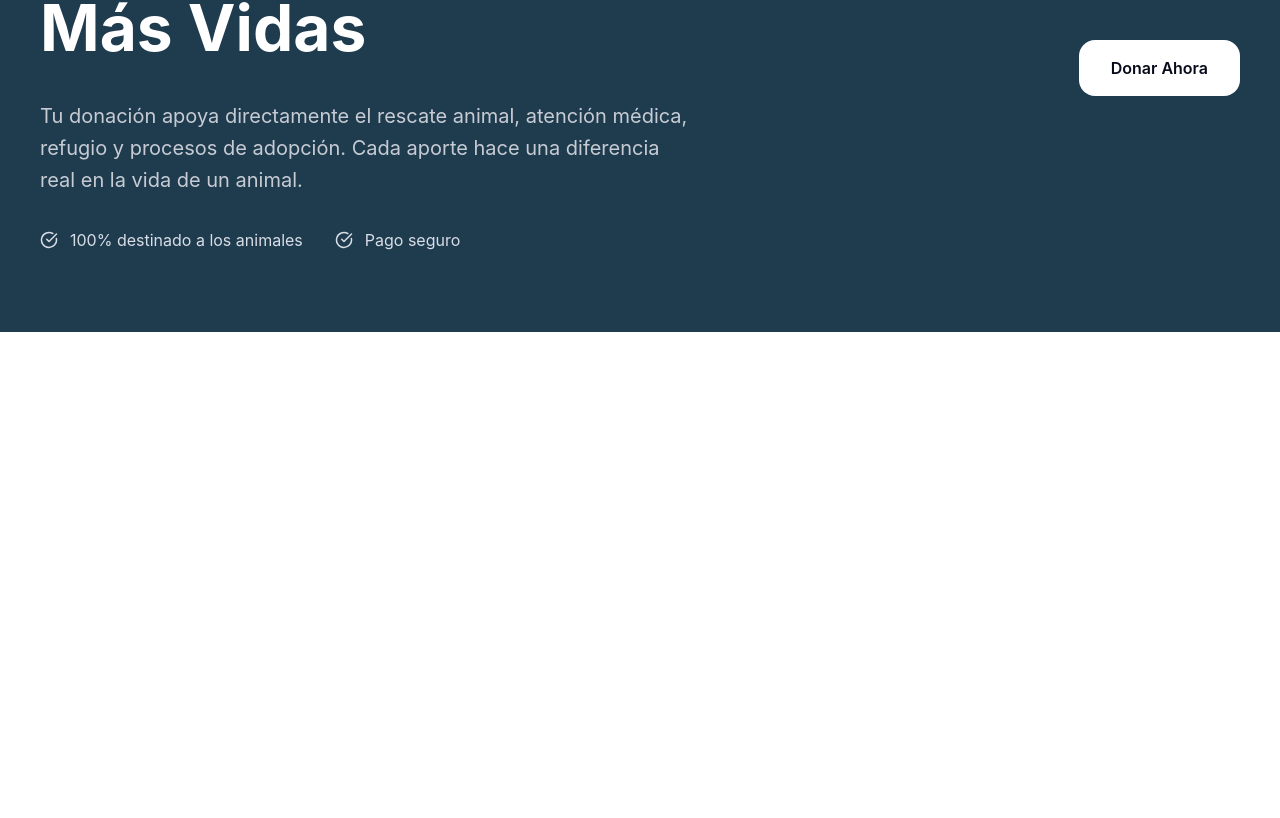
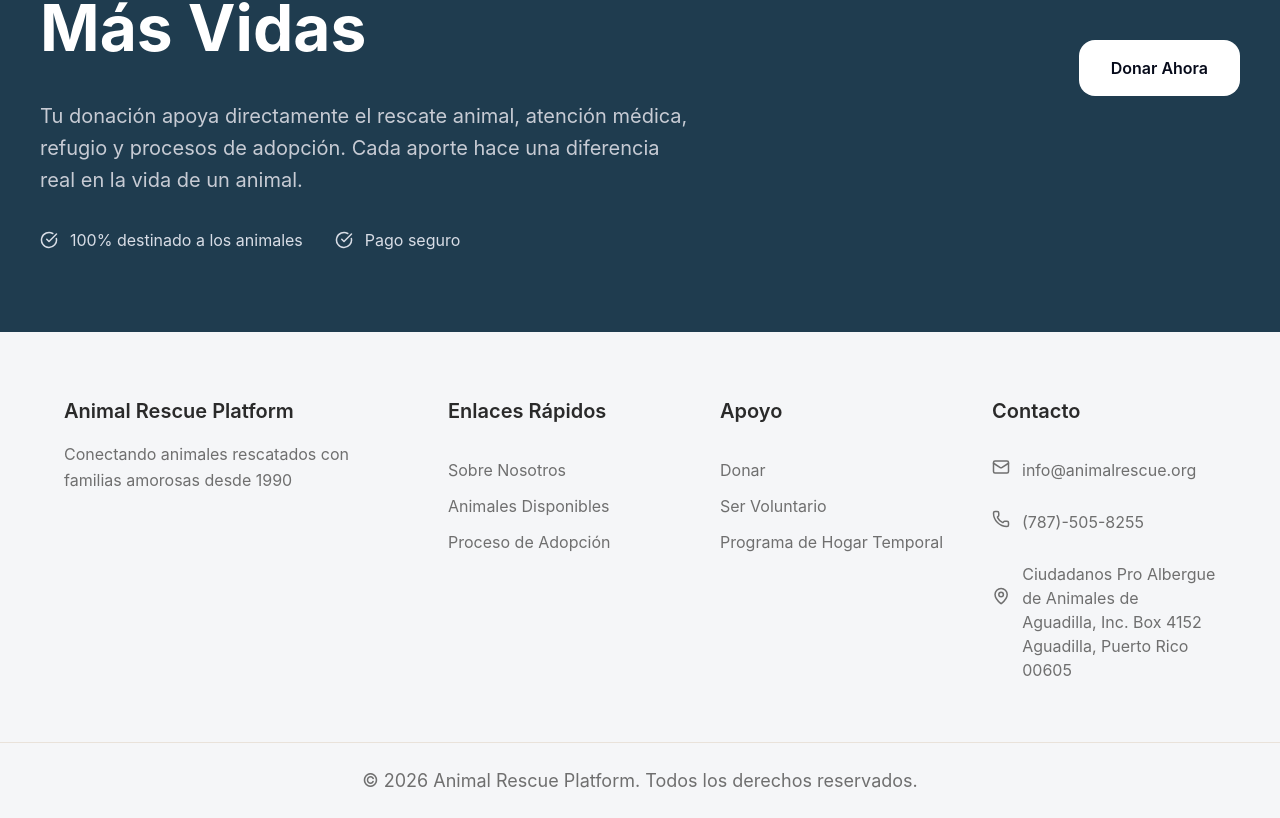
Before and after one commit to Lennon0926/capstone-animal-rescue-platform, a Next.js app in the folder apps/web/: page / in a window 1280 px wide. Shown: the part 3157-3975 px from the top of the page. Before the commit the page ends 3489 px from the top, so only its background shows below. Built offline with nearby package versions, Linux system fonts and the light colour scheme.

Commit message:
Add Footer component and styles; update How It Works section for adoption process ID

```diff
--- /dev/null
+++ b/apps/web/components/LandingPage/Footer/footerSection.module.css
@@ -0,0 +1,96 @@
+.footer {
+  background-color: #f5f6f8;
+  padding-top: var(--space-16);
+}
+
+.inner {
+  max-width: var(--container-max-width);
+  margin: 0 auto;
+  padding: 0 var(--space-6);
+
+  display: grid;
+  grid-template-columns: 1.5fr 1fr 1fr 1fr;
+  gap: var(--space-12);
+}
+
+.brand {
+  max-width: 350px;
+}
+
+.logo {
+  display: flex;
+  align-items: center;
+  gap: var(--space-3);
+  font-weight: var(--font-weight-semibold);
+  font-size: var(--text-lg);
+  margin-bottom: var(--space-4);
+}
+
+.description {
+  color: var(--text-muted);
+  line-height: 1.6;
+}
+
+.column {
+  display: flex;
+  flex-direction: column;
+  gap: var(--space-4);
+}
+
+.heading {
+  font-weight: var(--font-weight-semibold);
+  margin-bottom: var(--space-4);
+}
+
+.column ul {
+  list-style: none;
+  padding: 0;
+  margin: 0;
+  display: flex;
+  flex-direction: column;
+  gap: var(--space-3);
+}
+
+.column a {
+  text-decoration: none;
+  color: var(--text-muted);
+  transition: var(--transition-fast);
+}
+
+.column a:hover {
+  color: var(--color-primary);
+}
+
+.contactItem {
+  display: flex;
+  align-items: flex-start;
+  gap: var(--space-3);
+  color: var(--text-muted);
+  margin-bottom: var(--space-3);
+}
+
+.bottom {
+  text-align: center;
+  padding: var(--space-6);
+  margin-top: var(--space-12);
+  font-size: var(--text-sm);
+  color: var(--text-muted);
+  border-top: 1px solid var(--color-border);
+}
+
+@media (max-width: 900px) {
+  .inner {
+    grid-template-columns: 1fr 1fr;
+    gap: var(--space-10);
+  }
+}
+
+@media (max-width: 600px) {
+  .inner {
+    grid-template-columns: 1fr;
+  }
+
+  .bottom {
+    margin-top: var(--space-8);
+  }
+}
--- /dev/null
+++ b/apps/web/components/LandingPage/Footer/footerSection.tsx
@@ -0,0 +1,67 @@
+import styles from "./footerSection.module.css";
+import { Mail, Phone, MapPin } from "lucide-react";
+import Link from "next/link";
+
+export default function Footer() {
+  return (
+    <footer className={styles.footer}>
+      <div className={styles.inner}>
+
+        <div className={styles.brand}>
+          <div className={styles.logo}>
+            <span>Animal Rescue Platform</span>
+          </div>
+          <p className={styles.description}>
+            Conectando animales rescatados con familias amorosas desde 1990
+          </p>
+        </div>
+
+        <div className={styles.column}>
+          <h4 className={styles.heading}>Enlaces Rápidos</h4>
+          <ul>
+            <li><Link href="/about">Sobre Nosotros</Link></li>
+            <li><Link href="/animals">Animales Disponibles</Link></li>
+            <li><Link href="/#adoption_process">Proceso de Adopción</Link></li>
+          </ul>
+        </div>
+
+        <div className={styles.column}>
+          <h4 className={styles.heading}>Apoyo</h4>
+          <ul>
+            <li><Link href="/donate">Donar</Link></li>
+            <li><Link href="/volunteer">Ser Voluntario</Link></li>
+            <li><Link href="/foster">Programa de Hogar Temporal</Link></li>
+          </ul>
+        </div>
+
+        <div className={styles.column}>
+          <h4 className={styles.heading}>Contacto</h4>
+
+          <div className={styles.contactItem}>
+            <Mail size={18} />
+            <span>info@animalrescue.org</span>
+          </div>
+
+          <div className={styles.contactItem}>
+            <Phone size={18} />
+            <span>(787)-505-8255</span>
+          </div>
+
+          <div className={styles.contactItem}>
+            <MapPin size={68} />
+            <span>
+              Ciudadanos Pro Albergue de Animales de Aguadilla, Inc.
+              Box 4152
+              Aguadilla, Puerto Rico 00605
+            </span>
+          </div>
+        </div>
+
+      </div>
+
+      <div className={styles.bottom}>
+        © {new Date().getFullYear()} Animal Rescue Platform. Todos los derechos reservados.
+      </div>
+    </footer>
+  );
+}
--- a/apps/web/components/LandingPage/HowItWorks/howItWorksSection.tsx
+++ b/apps/web/components/LandingPage/HowItWorks/howItWorksSection.tsx
@@ -27,7 +27,7 @@ const steps = [
 
 export default function HowItWorks() {
   return (
-    <section className={styles.section}>
+    <section id="adoption_process" className={styles.section}>
       <div className={styles.inner}>
         <h1 className={styles.title}>Proceso de Adopción</h1>
         <p className={styles.subtitle}>
--- a/apps/web/pages/index.tsx
+++ b/apps/web/pages/index.tsx
@@ -4,6 +4,7 @@ import OurMissionSeccion from "@/components/LandingPage/Mission/ourMissionSectio
 import AnimalsSection from "@/components/LandingPage/Animals/animalsSection";
 import HowItWorks from "@/components/LandingPage/HowItWorks/howItWorksSection";
 import DonationBanner from "@/components/LandingPage/Donate/donationBanner";
+import FooterSection from "@/components/LandingPage/Footer/footerSection";
 
 function Index() {
   return (
@@ -14,6 +15,7 @@ function Index() {
       <AnimalsSection />
       <HowItWorks />
       <DonationBanner />
+      <FooterSection />
     </div>
   );
 }
```
